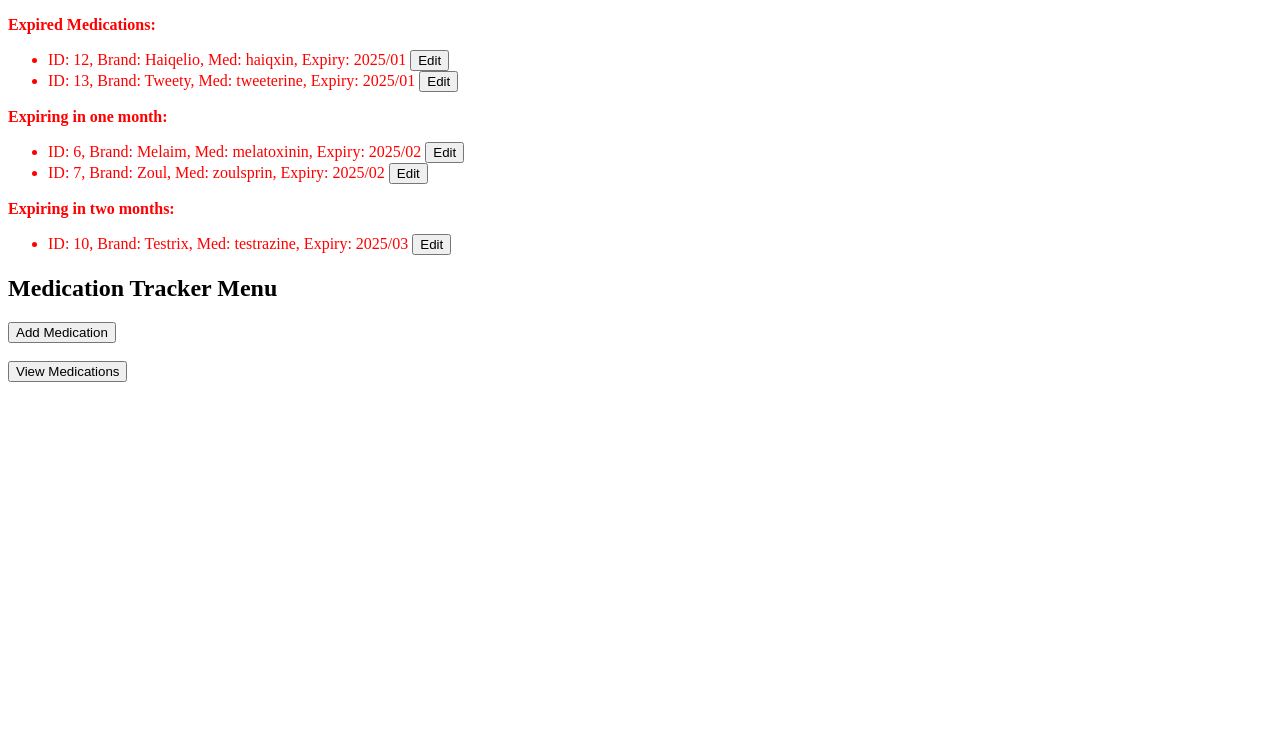
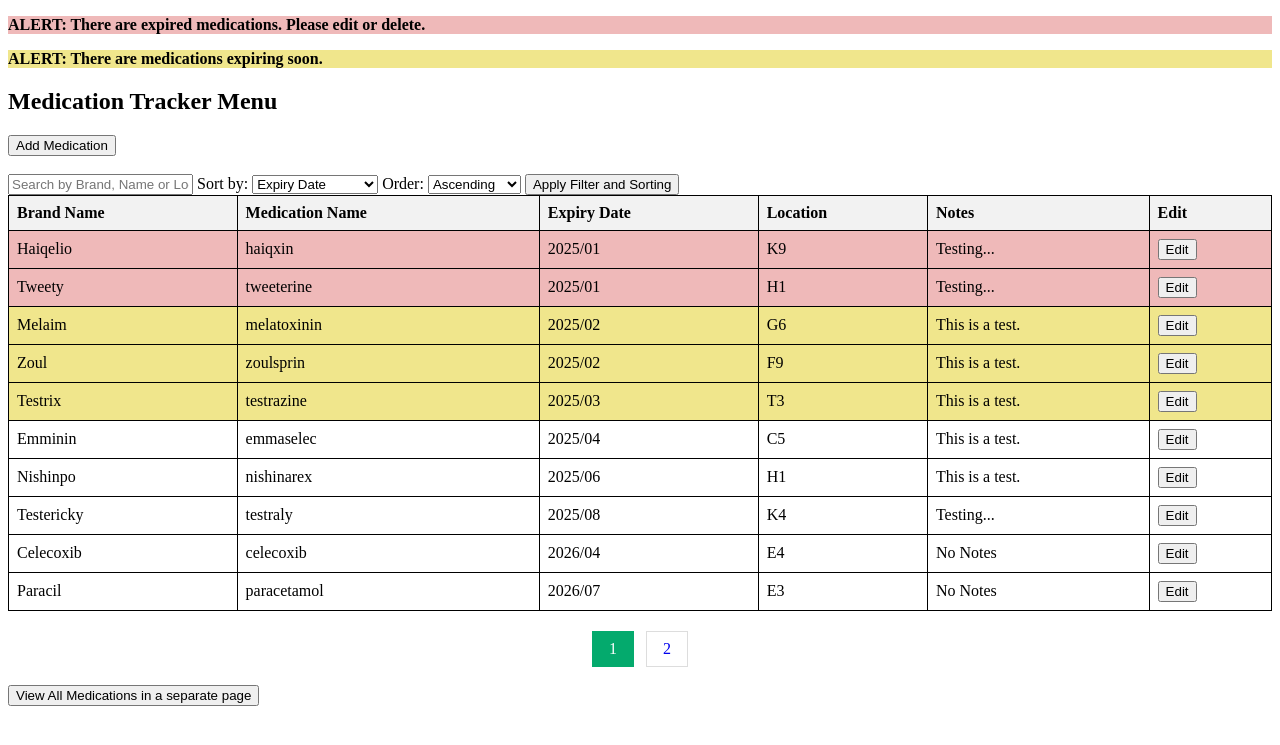
Before and after one commit to mdzoul/Medicine-Tracker, a Flask app: page / in a window 1280 px wide. Shown: the top 745 px of the page. Run offline with Flask 3, Linux system fonts and the light colour scheme; data comes from the database, SQL or seed files in the repository; both versions use the stored data as it was after the commit.

Commit message:
feat: Implement single-page medication tracker with pagination and alerts
This commit introduces a fully functional single-page application with
the following key changes:

**Single-Page Design:**
- Combined all functionalities into the index.html template, including
the add medication form, the medication list table, and the alerts.
- The application is still able to navigate to a dedicated list page by
using the "View all medications" button.

**Dynamic Styling:**
- Uses CSS classes to highlight expired and expiring medications in both
the alerts and the medication table.

**Enhanced Navigation:**
- The user now has one page for the menu, alerts, the add form, and the
table of records, and can navigate to a separate page to only see the
records.

**Data Retrieval:**
- The main page now gets the records directly from the database, instead
of rendering them in another page.

**Table Pagination:**
- The list of medications is now paginated to show only 10 entries per
page at a time.
- The pagination is implemented in the `templates/index.html` file by
adding a new pagination section, below the table.

**Filters and Sorting**:
- The form for filters and sorting was added to the
`templates/index.html` and also used in the `/medications` route.

This commit combines the user interface elements into one single place,
which provides a better user experience, and makes it easy to navigate
and access all functionalities.

```diff
--- a/app.py
+++ b/app.py
@@ -60,6 +60,36 @@ def index():
     expiry_alerts = get_expiry_alerts(db)
     brand_name_error = None
 
+    search_term = request.args.get("search_term", "")
+    sort_by = request.args.get("sort_by", "expiry_date")
+    sort_order = request.args.get("sort_order", "asc")
+    page = request.args.get("page", 1, type=int)
+    per_page = 10
+
+    with db as db_conn:
+        query = "SELECT * FROM medications"
+        query_args = []
+
+        if search_term:
+            query += (
+                " WHERE brand_name LIKE ? OR medication_name LIKE ? OR location LIKE ?"
+            )
+            query_args.extend(
+                [f"%{search_term}%", f"%{search_term}%", f"%{search_term}%"]
+            )
+
+        query += f" ORDER BY {sort_by} {sort_order}"
+
+        db_conn.cursor.execute(query, query_args)
+        all_medications = db_conn.cursor.fetchall()
+
+    start = (page - 1) * per_page
+    end = start + per_page
+    medications = all_medications[start:end]
+
+    total_meds = len(all_medications)
+    total_pages = (total_meds + per_page - 1) // per_page
+
     if request.method == "POST":
         brand_name = request.form.get("brand_name")
         medication_name = request.form.get("medication_name")
@@ -82,10 +112,26 @@ def index():
                     location,
                     notes if notes else None,
                 )
-                return redirect(url_for("index"))
+                return redirect(
+                    url_for(
+                        "index",
+                        sort_by=sort_by,
+                        search_term=search_term,
+                        sort_order=sort_order,
+                    )
+                )
 
     return render_template(
-        "index.html", expiry_alerts=expiry_alerts, brand_name_error=brand_name_error
+        "index.html",
+        medications=medications,
+        expiry_alerts=expiry_alerts,
+        brand_name_error=brand_name_error,
+        sort_by=sort_by,
+        search_term=search_term,
+        sort_order=sort_order,
+        db=db,
+        page=page,
+        total_pages=total_pages,
     )
 
 
@@ -113,8 +159,9 @@ def medications():
         db_conn.cursor.execute(query, query_args)
         medications = db_conn.cursor.fetchall()
 
-    expiry_alerts = get_expiry_alerts(db)
-
+    expiry_alerts = get_expiry_alerts(
+        db
+    )  # Added this to render the expiry alerts in this page also.
     return render_template(
         "medications.html",
         medications=medications,
@@ -122,6 +169,7 @@ def medications():
         search_term=search_term,
         sort_order=sort_order,
         expiry_alerts=expiry_alerts,
+        db=db,
     )
 
 
@@ -147,12 +195,14 @@ def edit_medication(medication_id):
             notes if notes else None,
         )
         return redirect(
-            url_for("index")
+            url_for(
+                "index", sort_by=sort_by, search_term=search_term, sort_order=sort_order
+            )
         )  # redirect to the index once you have finished
 
     expiry_alerts = get_expiry_alerts(db)
     return render_template(
-        "index.html", medication=medication, expiry_alerts=expiry_alerts
+        "index.html", medication=medication, expiry_alerts=expiry_alerts, db=db
     )
 
 
--- a/templates/index.html
+++ b/templates/index.html
@@ -5,62 +5,78 @@
     <meta charset="UTF-8">
     <title>Medication Tracker</title>
     <style>
+        table {
+            border-collapse: collapse;
+            width: 100%;
+        }
+
+        th,
+        td {
+            border: 1px solid black;
+            padding: 8px;
+            text-align: left;
+        }
+
+        th {
+            background-color: #f2f2f2;
+        }
+
+        .expired {
+            background-color: #efb9b9;
+        }
+
+        .expiring {
+            background-color: #f0e68c;
+        }
+
         .hidden {
             display: none;
+        }
+
+        .alert-red {
+            background-color: #efb9b9;
+        }
+
+        .alert-yellow {
+            background-color: #f0e68c;
+        }
+
+        .pagination {
+            margin-top: 20px;
+            text-align: center;
+        }
+
+        .pagination a {
+            display: inline-block;
+            padding: 8px 16px;
+            text-decoration: none;
+            border: 1px solid #ddd;
+            margin: 0 4px;
+        }
+
+        .pagination a.active {
+            background-color: #04AA6D;
+            color: white;
+            border: 1px solid #04AA6D;
         }
     </style>
 </head>
 
 <body>
-    {% if expiry_alerts['expired'] or expiry_alerts['expiring_in_one_month'] or expiry_alerts['expiring_in_two_months']
-    or expiry_alerts['closest_expiry'] %}
-    <div style="color: red;">
-        {% if expiry_alerts['expired'] %}
-        <p><strong>Expired Medications:</strong></p>
-        <ul>
-            {% for med in expiry_alerts['expired'] %}
-            <li>ID: {{med[0]}}, Brand: {{med[1]}}, Med: {{med[2]}}, Expiry: {{med[3]}}
-                <a href="/edit/{{med[0]}}"><button>Edit</button></a>
-            </li>
-            {% endfor %}
-        </ul>
-        {% endif %}
-        {% if expiry_alerts['expiring_in_one_month'] %}
-        <p><strong>Expiring in one month:</strong></p>
-        <ul>
-            {% for med in expiry_alerts['expiring_in_one_month'] %}
-            <li>ID: {{med[0]}}, Brand: {{med[1]}}, Med: {{med[2]}}, Expiry: {{med[3]}}
-                <a href="/edit/{{med[0]}}"><button>Edit</button></a>
-            </li>
-            {% endfor %}
-        </ul>
-        {% endif %}
-        {% if expiry_alerts['expiring_in_two_months'] %}
-        <p><strong>Expiring in two months:</strong></p>
-        <ul>
-            {% for med in expiry_alerts['expiring_in_two_months'] %}
-            <li>ID: {{med[0]}}, Brand: {{med[1]}}, Med: {{med[2]}}, Expiry: {{med[3]}}
-                <a href="/edit/{{med[0]}}"><button>Edit</button></a>
-            </li>
-            {% endfor %}
-        </ul>
-        {% endif %}
-        {% if expiry_alerts['closest_expiry'] and not expiry_alerts['expiring_in_one_month'] and not
-        expiry_alerts['expiring_in_two_months'] %}
-        <p><strong>Soonest Expiry:</strong></p>
-        <ul>
-            {% for med in expiry_alerts['closest_expiry'] %}
-            <li>ID: {{med[0]}}, Brand: {{med[1]}}, Med: {{med[2]}}, Expiry: {{med[3]}}</li>
-            {% endfor %}
-        </ul>
-        {% endif %}
+    {% if expiry_alerts['expired'] %}
+    <div class="alert-red">
+        <p><strong>ALERT: There are expired medications. Please edit or delete.</strong></p>
+    </div>
+    {% endif %}
+    {% if expiry_alerts['expiring_in_one_month'] or expiry_alerts['expiring_in_two_months'] %}
+    <div class="alert-yellow">
+        <p><strong>ALERT: There are medications expiring soon.</strong></p>
     </div>
     {% endif %}
 
     <h2>Medication Tracker Menu</h2>
     <button id="add-med-button">Add Medication</button>
     <br><br>
-    <a href="/medications"><button>View Medications</button></a>
 
     <div id="add-med-form" class="hidden">
         <form method="post">
@@ -86,6 +102,60 @@
         </form>
     </div>
 
+    <form method="get">
+        <input type="text" name="search_term" placeholder="Search by Brand, Name or Location"
+            value="{{ search_term if search_term else ''}}">
+        <label for="sort_by">Sort by:</label>
+        <select name="sort_by" id="sort_by">
+            <option value="medication_id" {% if sort_by=="medication_id" %}selected{% endif %}>ID</option>
+            <option value="brand_name" {% if sort_by=="brand_name" %}selected{% endif %}>Brand Name</option>
+            <option value="medication_name" {% if sort_by=="medication_name" %}selected{% endif %}>Medication Name
+            </option>
+            <option value="expiry_date" {% if sort_by=="expiry_date" %}selected{% endif %}>Expiry Date</option>
+            <option value="location" {% if sort_by=="location" %}selected{% endif %}>Location</option>
+        </select>
+        <label for="sort_order">Order:</label>
+        <select name="sort_order" id="sort_order">
+            <option value="asc" {% if sort_order=="asc" %}selected{% endif %}>Ascending</option>
+            <option value="desc" {% if sort_order=="desc" %}selected{% endif %}>Descending</option>
+        </select>
+        <button type="submit">Apply Filter and Sorting</button>
+    </form>
+
+    <table>
+        <thead>
+            <tr>
+                <th>Brand Name</th>
+                <th>Medication Name</th>
+                <th>Expiry Date</th>
+                <th>Location</th>
+                <th>Notes</th>
+                <th>Edit</th>
+            </tr>
+        </thead>
+        <tbody>
+            {% for medication in medications %}
+            <tr
+                class="{% if medication in expiry_alerts['expired'] %}expired{% elif medication in expiry_alerts['expiring_in_one_month'] or medication in expiry_alerts['expiring_in_two_months'] %}expiring{% endif %}">
+                <td>{{ medication[1] }}</td>
+                <td>{{ medication[2] }}</td>
+                <td>{{ medication[3] }}</td>
+                <td>{{ medication[4] }}</td>
+                <td>{{ medication[5] if medication[5] else 'No Notes' }}</td>
+                <td> <a href="/edit/{{medication[0]}}"><button>Edit</button></a> </td>
+            </tr>
+            {% endfor %}
+        </tbody>
+    </table>
+    <div class="pagination">
+        {% for page_num in range(1, total_pages + 1) %}
+        <a href="?page={{ page_num }}&sort_by={{sort_by}}&sort_order={{sort_order}}&search_term={{search_term}}" {% if
+            page==page_num %}class="active" {% endif %}>{{ page_num }}</a>
+        {% endfor %}
+    </div>
+    <br>
+    <a href="/medications"><button>View All Medications in a separate page</button></a>
+
     <script>
         document.getElementById("add-med-button").addEventListener("click", function () {
             var form = document.getElementById("add-med-form");
```
Also changed, not shown: templates/medications.html (+12 -6 lines), medications.db.
